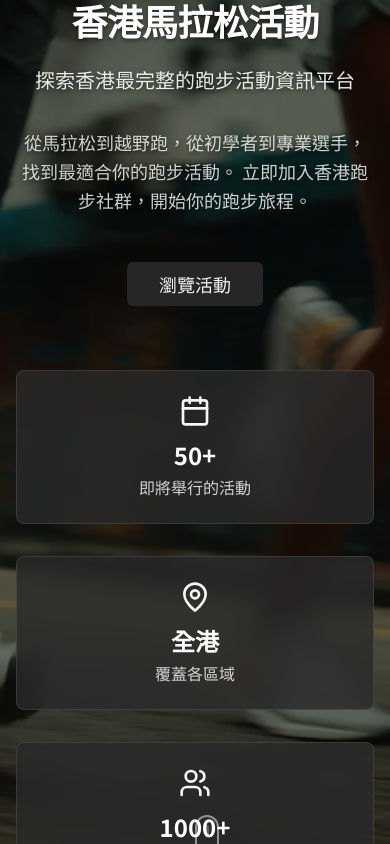
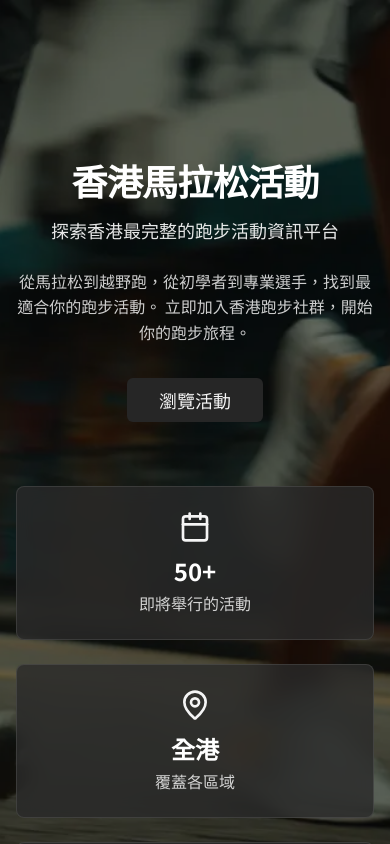
Before and after one commit to BraiNapofficial/marathons.hk, a Next.js app: page / in a window 390 px wide. Shown: the top 844 px of the page. Built offline with nearby package versions, Linux system fonts and the light colour scheme; no server answers; the database is empty.

Commit message:
Optimize mobile responsiveness and fix deployment issues

```diff
--- a/src/components/Hero.tsx
+++ b/src/components/Hero.tsx
@@ -7,6 +7,33 @@ import { supabase } from '@/lib/supabase';
 const Hero = () => {
   const [eventCount, setEventCount] = useState(50);
   const [loading, setLoading] = useState(true);
+
+  // Log viewport info for debugging responsiveness
+  useEffect(() => {
+    const handleResize = () => {
+      const width = window.innerWidth;
+      const height = window.innerHeight;
+
+      // Determine active breakpoint based on Tailwind defaults
+      let breakpoint = 'xs';
+      if (width >= 640) breakpoint = 'sm';
+      if (width >= 768) breakpoint = 'md';
+      if (width >= 1024) breakpoint = 'lg';
+      if (width >= 1280) breakpoint = 'xl';
+      if (width >= 1536) breakpoint = '2xl';
+
+      console.log(`[Hero Responsiveness] Viewport: ${width}x${height}, Breakpoint: ${breakpoint}`);
+      console.log('[Hero Responsiveness] Applied classes:', {
+        h1: 'text-4xl md:text-5xl lg:text-6xl',
+        subtitle: 'text-lg md:text-xl',
+        description: 'text-base md:text-lg'
+      });
+    };
+
+    handleResize();
+    window.addEventListener('resize', handleResize);
+    return () => window.removeEventListener('resize', handleResize);
+  }, []);
 
   useEffect(() => {
     fetchEventCount();
@@ -25,10 +52,11 @@ const Hero = () => {
       setLoading(false);
     }
   };
+
   return (
     <section
       id="home"
-      className="relative min-h-screen flex items-center justify-center overflow-hidden"
+      className="relative min-h-[60vh] md:min-h-[80vh] lg:min-h-screen flex items-center justify-center overflow-hidden pt-24 md:pt-0"
     >
       {/* Background Image */}
       <div className="absolute inset-0 z-0">
@@ -46,17 +74,17 @@ const Hero = () => {
       <div className="container mx-auto px-4 sm:px-6 lg:px-8 text-center relative z-10">
         <div className="max-w-4xl mx-auto">
           {/* Main Heading */}
-          <h1 className="text-4xl md:text-6xl lg:text-7xl font-display text-white mb-6 text-shadow animate-fade-in-up">
+          <h1 className="text-4xl md:text-5xl lg:text-6xl font-display text-white mb-4 md:mb-6 pt-16 md:pt-0 text-shadow-md animate-fade-in-up">
             香港馬拉松活動
           </h1>
 
           {/* Subtitle */}
-          <p className="text-xl md:text-2xl text-white/90 mb-8 font-body text-shadow animate-fade-in-up" style={{animationDelay: '0.2s'}}>
+          <p className="text-lg md:text-xl text-white/90 mb-6 md:mb-8 font-body leading-relaxed text-shadow-md animate-fade-in-up" style={{animationDelay: '0.2s'}}>
             探索香港最完整的跑步活動資訊平台
           </p>
 
           {/* Description */}
-          <p className="text-lg text-white/80 mb-12 max-w-2xl mx-auto font-body text-shadow animate-fade-in-up" style={{animationDelay: '0.4s'}}>
+          <p className="text-base md:text-lg text-white/80 mb-8 md:mb-12 max-w-2xl mx-auto font-body leading-normal text-shadow-md animate-fade-in-up" style={{animationDelay: '0.4s'}}>
             從馬拉松到越野跑，從初學者到專業選手，找到最適合你的跑步活動。
             立即加入香港跑步社群，開始你的跑步旅程。
           </p>
@@ -82,7 +110,7 @@ const Hero = () => {
           </div>
 
           {/* Stats */}
-          <div className="grid grid-cols-1 md:grid-cols-3 gap-8 max-w-3xl mx-auto animate-fade-in-up" style={{animationDelay: '0.8s'}}>
+          <div className="grid grid-cols-1 md:grid-cols-3 gap-6 md:gap-8 max-w-3xl mx-auto animate-fade-in-up" style={{animationDelay: '0.8s'}}>
             <div className="glass-effect rounded-lg p-6 text-center card-hover">
               <Calendar className="w-8 h-8 text-accent mx-auto mb-3" />
               <div className="text-2xl font-bold text-white mb-1">
```
Also changed, not shown: .clinerules/byterover-rules.md (added), .kilocode/rules/byterover-rules.md (added), .roo/rules/byterover-rules.md (added), 1 other file (tests, documents, lock files or other folders).
